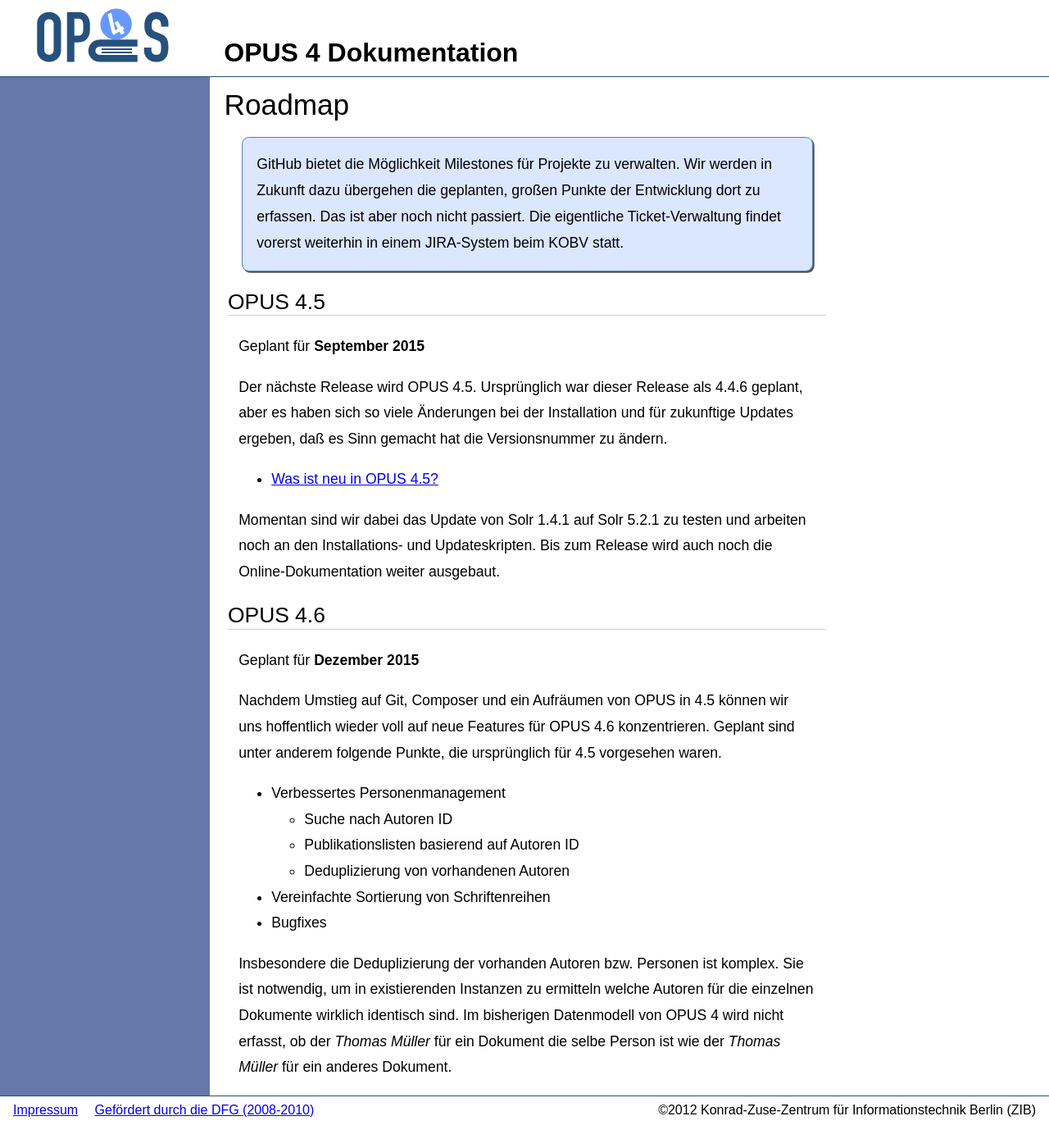
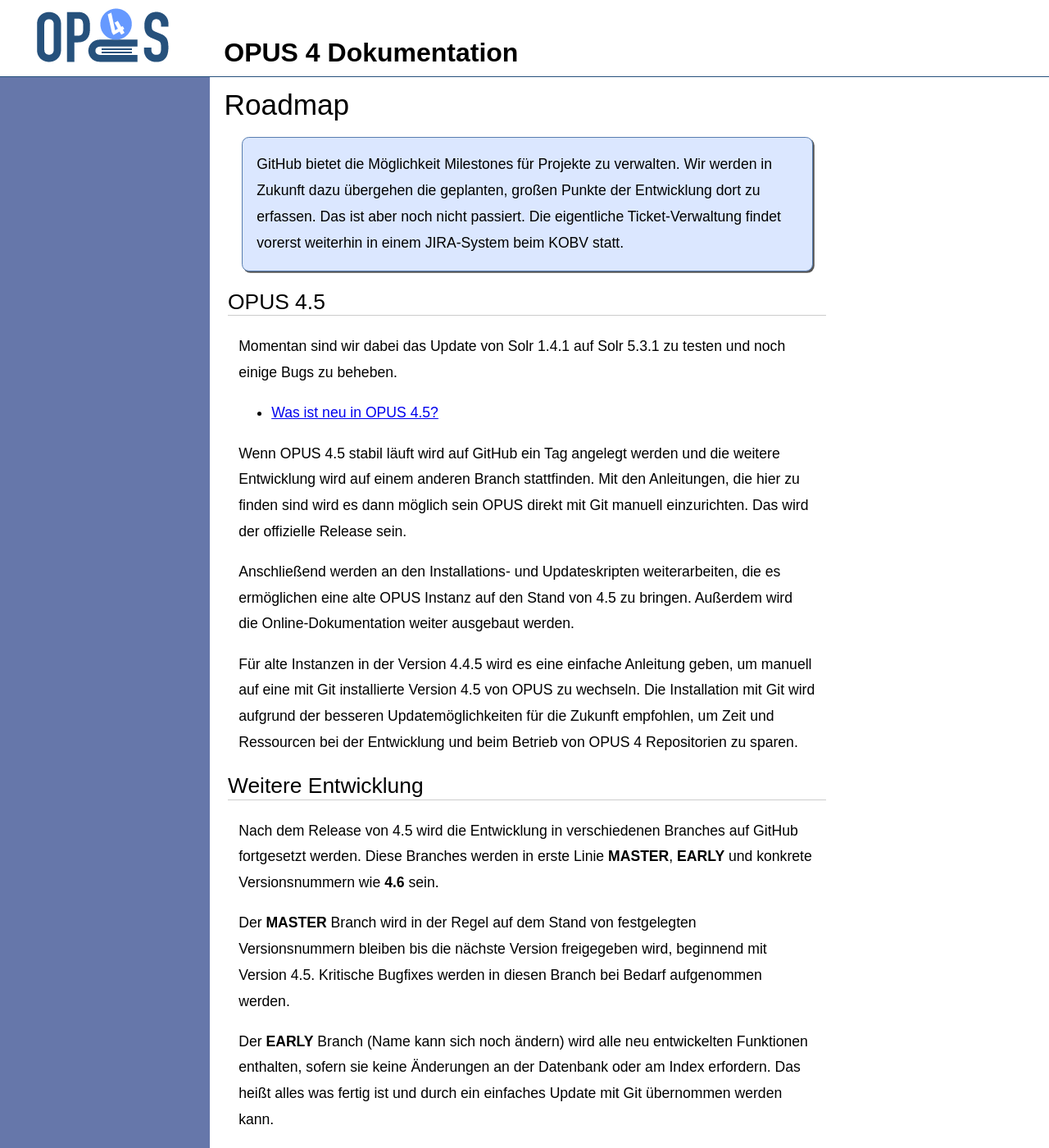
Before and after one commit to OPUS4/opus4.github.io, a Jekyll site: the page built from roadmap.md, in a window 1280 px wide and 1400 px high. Shown: the whole window at 82% size. Built offline with Jekyll 4.4.1, drawn with Linux system fonts in a browser that asks for light colours; some of the changed text lies outside the part shown.

Commit message:
opus4.github.io-27 Changed roadmap description to explain release strategy using Git.

```diff
--- a/roadmap.md
+++ b/roadmap.md
@@ -13,33 +13,33 @@
 
 ## OPUS 4.5
 
-Geplant für **September 2015**
-
-Der nächste Release wird OPUS 4.5. Ursprünglich war dieser Release als 4.4.6 geplant, aber es haben sich so viele
-Änderungen bei der Installation und für zukunftige Updates ergeben, daß es Sinn gemacht hat die Versionsnummer zu
-ändern.
+Momentan sind wir dabei das Update von Solr 1.4.1 auf Solr 5.3.1 zu testen und noch einige Bugs zu beheben.
 
   * [Was ist neu in OPUS 4.5?]({{ site.baseurl }}/opus45.html)
 
-Momentan sind wir dabei das Update von Solr 1.4.1 auf Solr 5.2.1 zu testen und arbeiten noch an den Installations-
-und Updateskripten. Bis zum Release wird auch noch die Online-Dokumentation weiter ausgebaut.
+Wenn OPUS 4.5 stabil läuft wird auf GitHub ein Tag angelegt werden und die weitere Entwicklung wird auf einem anderen
+Branch stattfinden. Mit den Anleitungen, die hier zu finden sind wird es dann möglich sein OPUS direkt mit Git manuell
+einzurichten. Das wird der offizielle Release sein.
 
-## OPUS 4.6
+Anschließend werden an den Installations- und Updateskripten weiterarbeiten, die es ermöglichen eine alte OPUS Instanz
+auf den Stand von 4.5 zu bringen. Außerdem wird die Online-Dokumentation weiter ausgebaut werden.
 
-Geplant für **Dezember 2015**
+Für alte Instanzen in der Version 4.4.5 wird es eine einfache Anleitung geben, um manuell auf eine mit Git installierte
+Version 4.5 von OPUS zu wechseln. Die Installation mit Git wird aufgrund der besseren Updatemöglichkeiten für die
+Zukunft empfohlen, um Zeit und Ressourcen bei der Entwicklung und beim Betrieb von OPUS 4 Repositorien zu sparen.
 
-Nachdem Umstieg auf Git, Composer und ein Aufräumen von OPUS in 4.5 können wir uns hoffentlich wieder voll auf neue
-Features für OPUS 4.6 konzentrieren. Geplant sind unter anderem folgende Punkte, die ursprünglich für 4.5 vorgesehen
-waren.
+## Weitere Entwicklung
 
-* Verbessertes Personenmanagement
-  * Suche nach Autoren ID
-  * Publikationslisten basierend auf Autoren ID
-  * Deduplizierung von vorhandenen Autoren
-* Vereinfachte Sortierung von Schriftenreihen
-* Bugfixes
+Nach dem Release von 4.5 wird die Entwicklung in verschiedenen Branches auf GitHub fortgesetzt werden. Diese Branches
+werden in erste Linie **MASTER**, **EARLY** und konkrete Versionsnummern wie **4.6** sein.
 
-Insbesondere die Deduplizierung der vorhanden Autoren bzw. Personen ist komplex. Sie ist notwendig, um in existierenden
-Instanzen zu ermitteln welche Autoren für die einzelnen Dokumente wirklich identisch sind. Im bisherigen Datenmodell
-von OPUS 4 wird nicht erfasst, ob der *Thomas Müller* für ein Dokument die selbe Person ist wie der *Thomas Müller* für
-ein anderes Dokument.
+Der **MASTER** Branch wird in der Regel auf dem Stand von festgelegten Versionsnummern bleiben bis die nächste Version
+freigegeben wird, beginnend mit Version 4.5. Kritische Bugfixes werden in diesen Branch bei Bedarf aufgenommen werden.
+
+Der **EARLY** Branch (Name kann sich noch ändern) wird alle neu entwickelten Funktionen enthalten, sofern sie keine
+Änderungen an der Datenbank oder am Index erfordern. Das heißt alles was fertig ist und durch ein einfaches Update mit
+Git übernommen werden kann.
+
+Die Branches mit konkreten Versionsnummern sind dazu da Änderungen zu sammeln, die ein komplexeres Update erfordern,
+z.B. das Ausführen von Skripten, um das Datenbankschema zu aktualisieren oder Änderungen am Solr Index vorzunehmen.
+Diese Änderungen werden in größeren Abständen mit großen Versionnummern, wie **4.6**, veröffentlicht werden.
```
